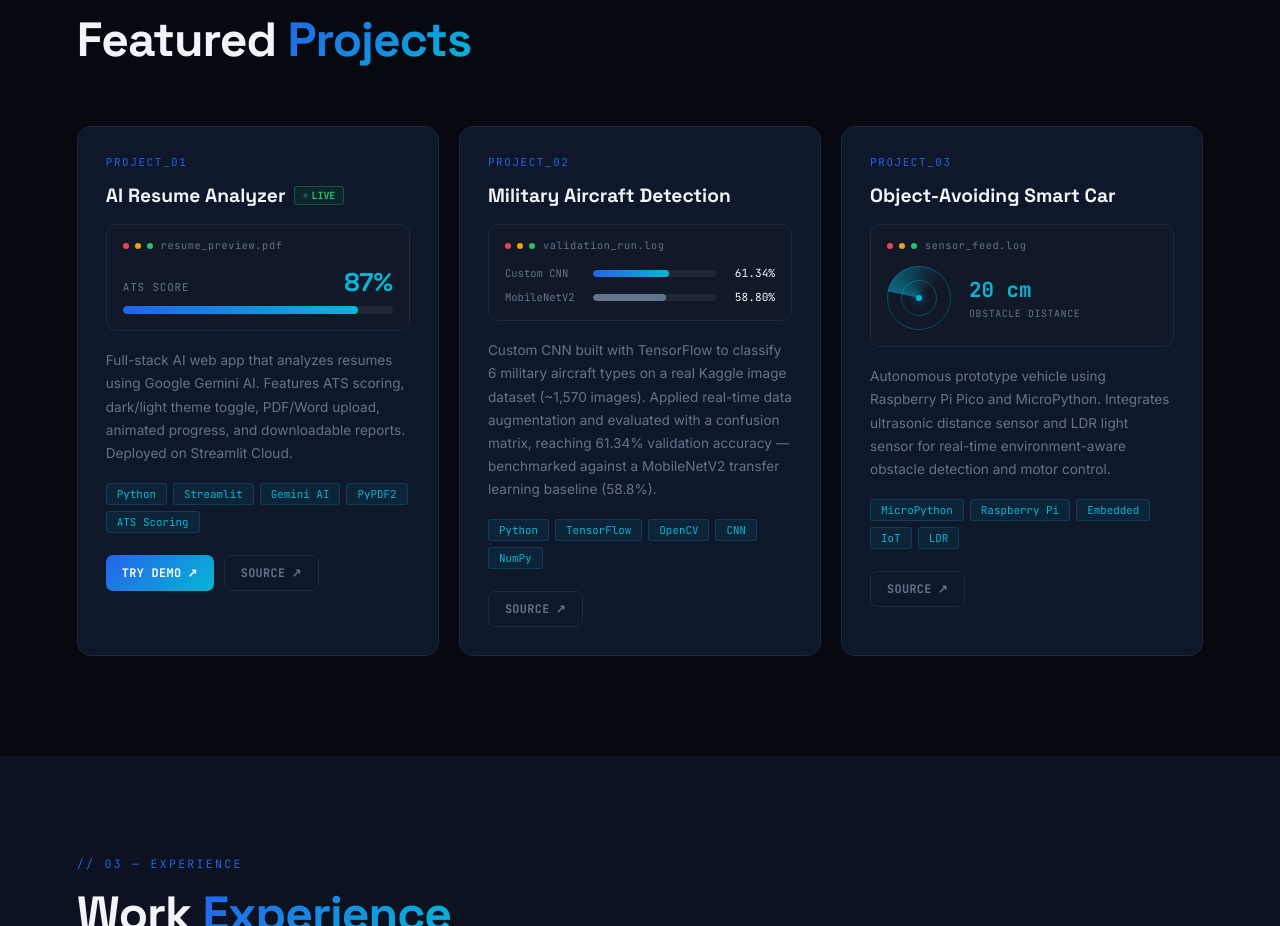
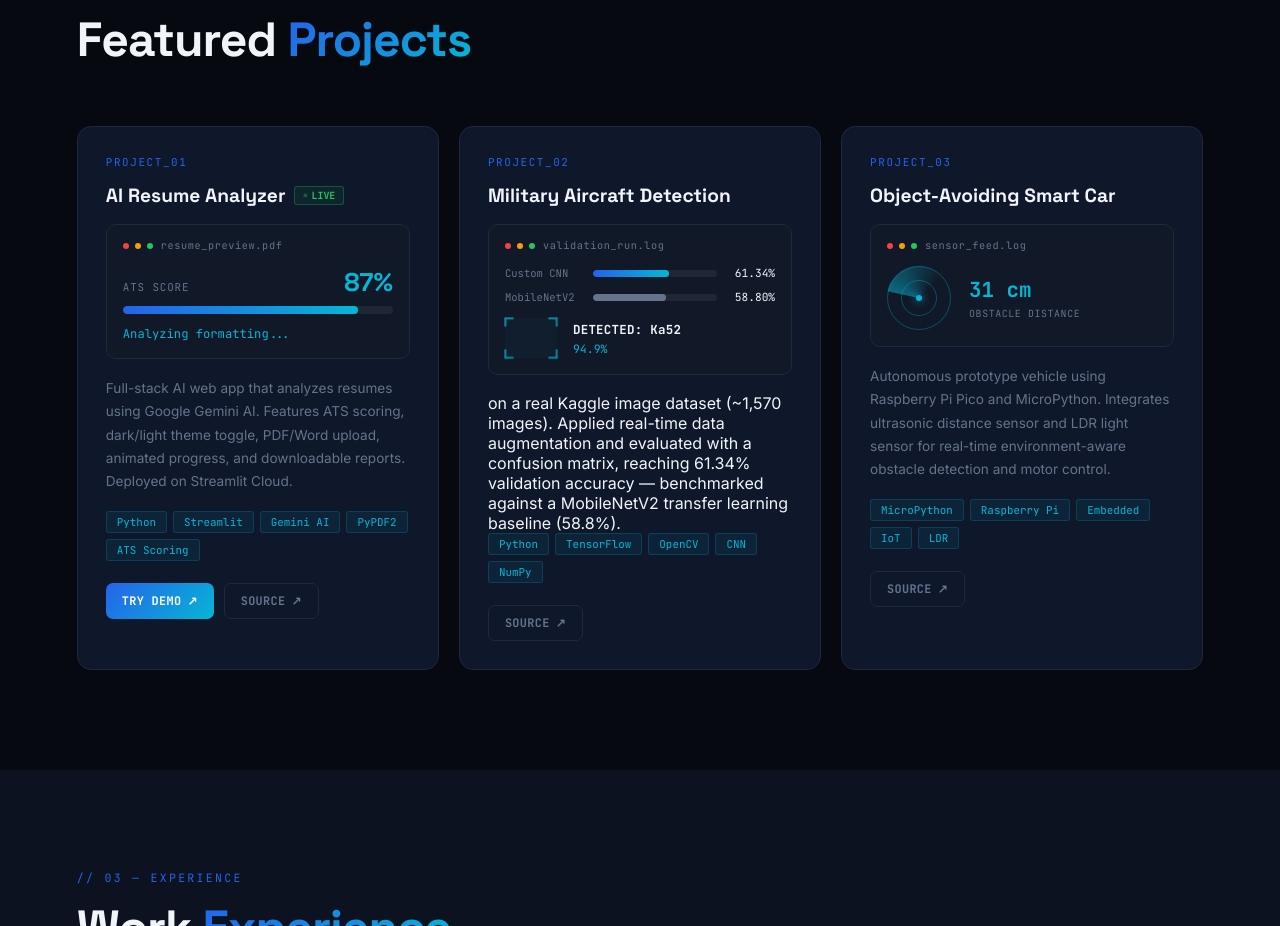
Before and after one commit to divyanshu1213/divyanshu1213.github.io, a plain HTML site: page index.html in a window 1280 px wide. Shown: the part 1960-2886 px from the top of the page. Drawn offline with Linux system fonts and the light colour scheme.

Commit message:
Changes in Design

```diff
--- a/index.html
+++ b/index.html
@@ -568,7 +568,23 @@
     .metric-fill.fill-secondary { background: #64748B; }
     .metric-row .metric-num { font-family: var(--mono); font-size: 0.7rem; color: var(--text); text-align: right; }
 
-    /* car radar mock */
+    /* resume analyzer live scan readout */
+    .scan-readout { display: flex; align-items: center; gap: 8px; margin-top: 12px; font-family: var(--mono); font-size: 0.76rem; color: var(--cyan); }
+    .scan-readout .scan-cursor { display: inline-block; width: 7px; height: 13px; background: var(--cyan); animation: blink 1s step-end infinite; }
+
+
+    .detect-wrap { display: flex; align-items: center; gap: 16px; margin-top: 14px; }
+    .detect-box { position: relative; width: 52px; height: 40px; border-radius: 3px; background: rgba(6,182,212,0.04); flex-shrink: 0; }
+    .db-corner { position: absolute; width: 10px; height: 10px; border: 2px solid var(--cyan); opacity: 0.85; animation: pulse 2.4s ease-in-out infinite; }
+    .db-corner.tl { top: -1px; left: -1px; border-right: none; border-bottom: none; }
+    .db-corner.tr { top: -1px; right: -1px; border-left: none; border-bottom: none; }
+    .db-corner.bl { bottom: -1px; left: -1px; border-right: none; border-top: none; }
+    .db-corner.br { bottom: -1px; right: -1px; border-left: none; border-top: none; }
+    .detect-readout { font-family: var(--mono); font-size: 0.78rem; display: flex; flex-direction: column; gap: 3px; }
+    .detect-readout .dt-label { color: var(--text); font-weight: 600; letter-spacing: 0.02em; }
+    .detect-readout .dt-conf { color: var(--cyan); font-size: 0.72rem; }
+
+
     .radar-wrap { display: flex; align-items: center; gap: 18px; }
     .radar { position: relative; width: 64px; height: 64px; flex-shrink: 0; }
     .radar-ring { position: absolute; inset: 0; border: 1px solid rgba(6,182,212,0.35); border-radius: 50%; }
@@ -605,6 +621,8 @@
     .live-dot { width: 5px; height: 5px; background: #22C55E; border-radius: 50%; animation: pulse 1.5s infinite; }
     @media (prefers-reduced-motion: reduce) {
       .radar-sweep { animation: none; }
+      .db-corner { animation: none; }
+      .scan-cursor { animation: none; }
       .ats-bar-fill, .metric-fill { transition: none; }
     }
 
@@ -974,6 +992,7 @@
         <div class="visual-head"><span class="vdot" style="background:#EF4444"></span><span class="vdot" style="background:#F59E0B"></span><span class="vdot" style="background:#22C55E"></span><span class="vlabel">resume_preview.pdf</span></div>
         <div class="ats-row"><span class="ats-label">ATS SCORE</span><span class="ats-num" data-count-to="87" data-suffix="%">0%</span></div>
         <div class="ats-bar"><div class="ats-bar-fill" data-fill-to="87"></div></div>
+        <div class="scan-readout"><span id="scan-status">Parsing resume...</span><span class="scan-cursor"></span></div>
       </div>
 
       <p class="project-desc">Full-stack AI web app that analyzes resumes using Google Gemini AI. Features ATS scoring, dark/light theme toggle, PDF/Word upload, animated progress, and downloadable reports. Deployed on Streamlit Cloud.</p>
@@ -1002,9 +1021,13 @@
           <div class="metric-bar"><div class="metric-fill fill-secondary" data-fill-to="58.8"></div></div>
           <span class="metric-num" data-count-to="58.8" data-suffix="%">0%</span>
         </div>
-      </div>
-
-      <p class="project-desc">Custom CNN built with TensorFlow to classify 6 military aircraft types on a real Kaggle image dataset (~1,570 images). Applied real-time data augmentation and evaluated with a confusion matrix, reaching 61.34% validation accuracy — benchmarked against a MobileNetV2 transfer learning baseline (58.8%).</p>
+        <div class="detect-wrap">
+          <div class="detect-box">
+            <span class="db-corner tl"></span><span class="db-corner tr"></span><span class="db-corner bl"></span><span class="db-corner br"></span>
+          </div>
+          <div class="detect-readout"><span class="dt-label" id="detect-label">SCANNING…</span><span class="dt-conf" id="detect-conf">--</span></div>
+        </div>
+      </div> on a real Kaggle image dataset (~1,570 images). Applied real-time data augmentation and evaluated with a confusion matrix, reaching 61.34% validation accuracy — benchmarked against a MobileNetV2 transfer learning baseline (58.8%).</p>
       <div class="project-tags">
         <span class="tag">Python</span><span class="tag">TensorFlow</span><span class="tag">OpenCV</span><span class="tag">CNN</span><span class="tag">NumPy</span>
       </div>
@@ -1861,14 +1884,58 @@
 
     // radar readout: fake live distance number, only ticks while its card is visible
     const radarEl = document.getElementById('radar-dist');
-    let radarInterval = null;
+    let radarInterval = null, radarTimeout = null;
     function startRadar() {
-      if (radarInterval || !radarEl) return;
+      if (radarInterval || radarTimeout || !radarEl) return;
       const tick = () => { radarEl.textContent = (8 + Math.round(Math.random() * 37)) + ' cm'; };
-      tick();
-      radarInterval = setInterval(tick, reduceMotion ? 3000 : 1400);
-    }
-    function stopRadar() { clearInterval(radarInterval); radarInterval = null; }
+      const period = reduceMotion ? 3000 : (1200 + Math.random() * 500);
+      radarTimeout = setTimeout(() => {
+        tick();
+        radarInterval = setInterval(tick, period);
+      }, Math.random() * 1200);
+    }
+    function stopRadar() { clearTimeout(radarTimeout); clearInterval(radarInterval); radarTimeout = null; radarInterval = null; }
+
+    // aircraft detection readout: cycles through the real 6 classes with a fake confidence score
+    const AIRCRAFT_CLASSES = ['An124', 'JF17', 'Ka52', 'SR71', 'T50', 'Tejas'];
+    const detectLabelEl = document.getElementById('detect-label');
+    const detectConfEl = document.getElementById('detect-conf');
+    let detectInterval = null, detectTimeout = null;
+    function startDetect() {
+      if (detectInterval || detectTimeout || !detectLabelEl) return;
+      const tick = () => {
+        const cls = AIRCRAFT_CLASSES[Math.floor(Math.random() * AIRCRAFT_CLASSES.length)];
+        const conf = (88 + Math.random() * 11).toFixed(1);
+        detectLabelEl.textContent = 'DETECTED: ' + cls;
+        detectConfEl.textContent = conf + '%';
+      };
+      const period = reduceMotion ? 3000 : (1400 + Math.random() * 500);
+      detectTimeout = setTimeout(() => {
+        tick();
+        detectInterval = setInterval(tick, period);
+      }, Math.random() * 1200);
+    }
+    function stopDetect() { clearTimeout(detectTimeout); clearInterval(detectInterval); detectTimeout = null; detectInterval = null; }
+
+    // resume analyzer readout: cycles through fake scan-status lines
+    const SCAN_LINES = ['Parsing resume...', 'Checking ATS keywords...', 'Scoring achievements...', 'Analyzing formatting...', 'Generating report...'];
+    const scanStatusEl = document.getElementById('scan-status');
+    let scanInterval = null, scanTimeout = null;
+    let scanIdx = 0;
+    function startScan() {
+      if (scanInterval || scanTimeout || !scanStatusEl) return;
+      scanIdx = 0;
+      const tick = () => {
+        scanStatusEl.textContent = SCAN_LINES[scanIdx % SCAN_LINES.length];
+        scanIdx++;
+      };
+      const period = reduceMotion ? 3000 : (1400 + Math.random() * 500);
+      scanTimeout = setTimeout(() => {
+        tick();
+        scanInterval = setInterval(tick, period);
+      }, Math.random() * 1200);
+    }
+    function stopScan() { clearTimeout(scanTimeout); clearInterval(scanInterval); scanTimeout = null; scanInterval = null; }
 
     const seen = new WeakSet();
     const io = new IntersectionObserver(entries => {
@@ -1877,8 +1944,12 @@
         if (entry.isIntersecting) {
           if (!seen.has(card)) { seen.add(card); animateCard(card); }
           if (card.querySelector('#radar-dist')) startRadar();
-        } else if (card.querySelector('#radar-dist')) {
-          stopRadar();
+          if (card.querySelector('#detect-label')) startDetect();
+          if (card.querySelector('#scan-status')) startScan();
+        } else {
+          if (card.querySelector('#radar-dist')) stopRadar();
+          if (card.querySelector('#detect-label')) stopDetect();
+          if (card.querySelector('#scan-status')) stopScan();
         }
       });
     }, { threshold: 0.35 });
```
